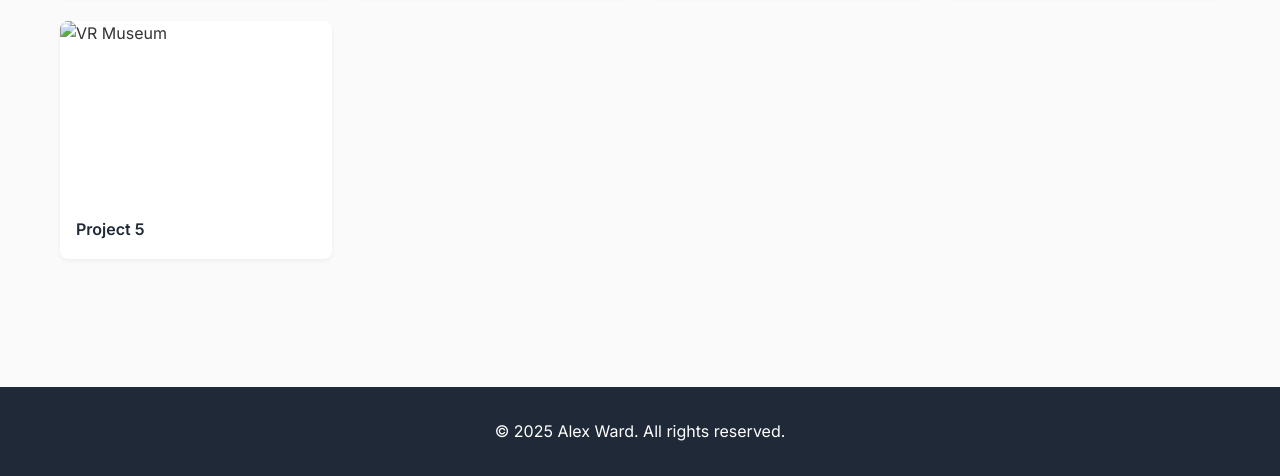
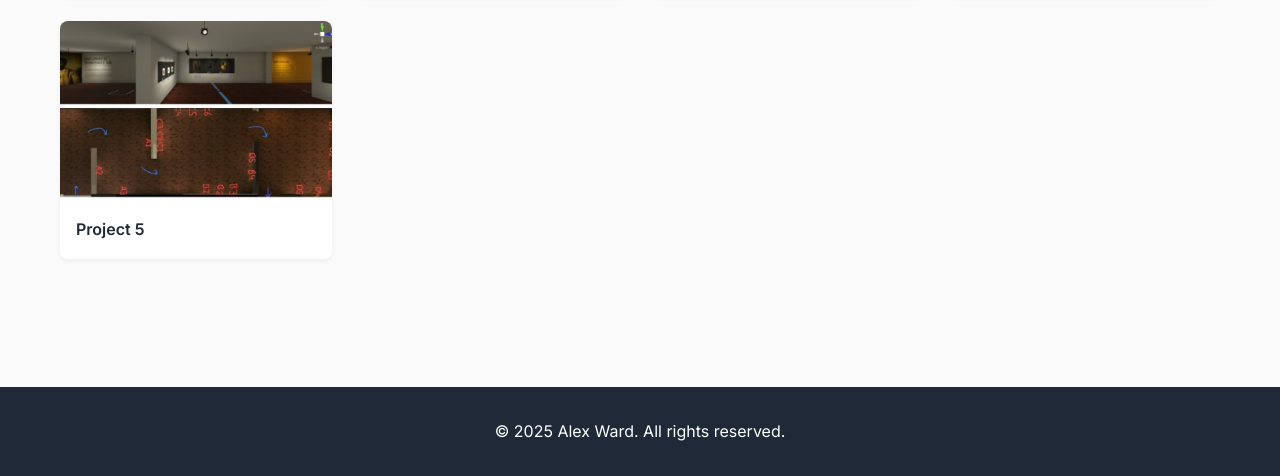
Before and after one commit to ahward21/ahward21.github.io, a plain HTML site: page index.html in a window 1280 px wide. Shown: the part 1928-2404 px from the top of the page. Drawn offline with Linux system fonts and the light colour scheme.

Commit message:
Update index.html

```diff
--- a/index.html
+++ b/index.html
@@ -181,7 +181,7 @@
 
                         <div class="additional-project-card">
                             <div class="additional-project-image">
-                                <img src="images/project-placeholder.jpg" alt="VR Museum" loading="lazy">
+                                <img src="images/vrmuseum.jpg" alt="VR Museum" loading="lazy">
                                 <div class="additional-project-overlay">
                                     <p>Currently in progress - VR Museum - Incorperating eye tracking data into a Unity project</p>
                                 </div>
```
